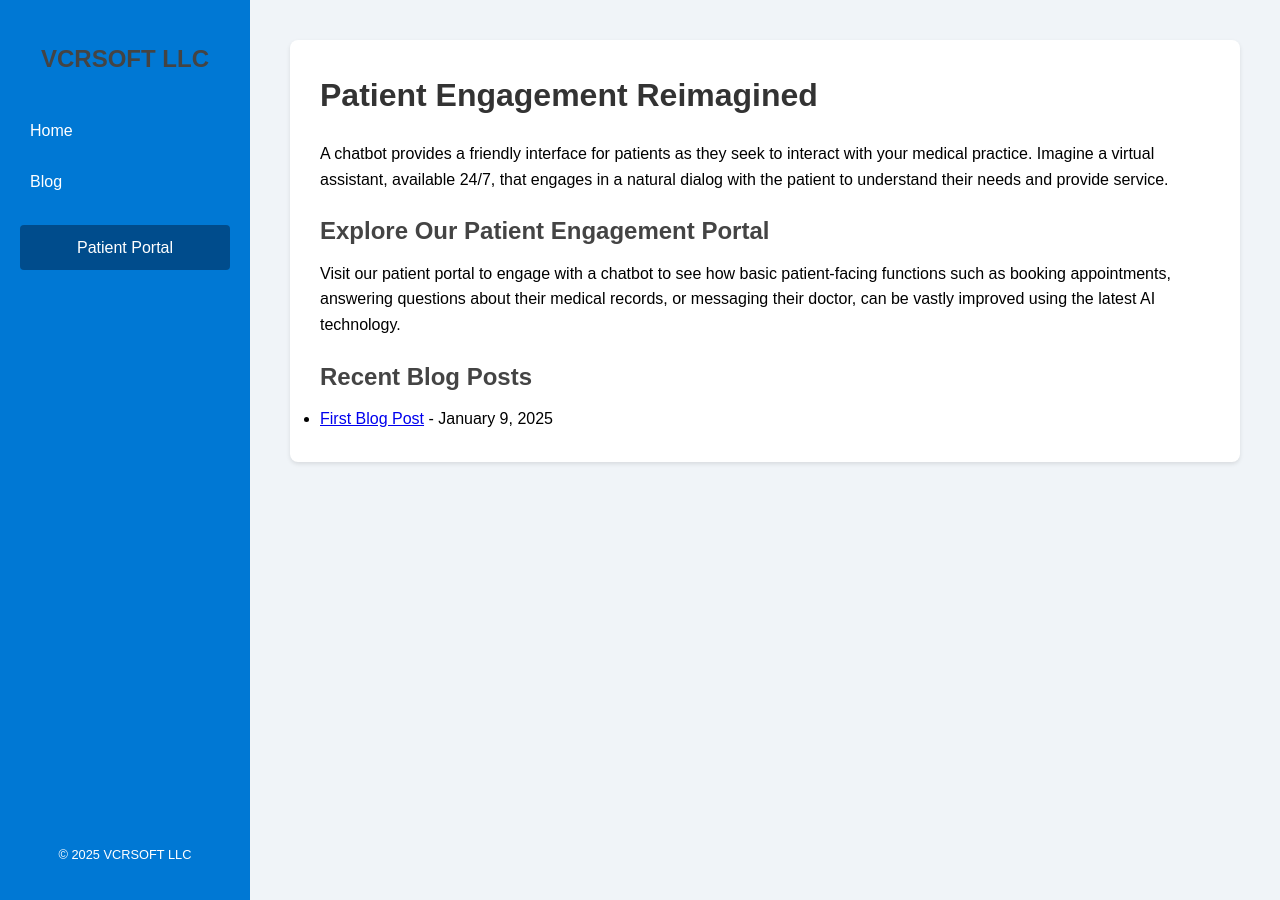
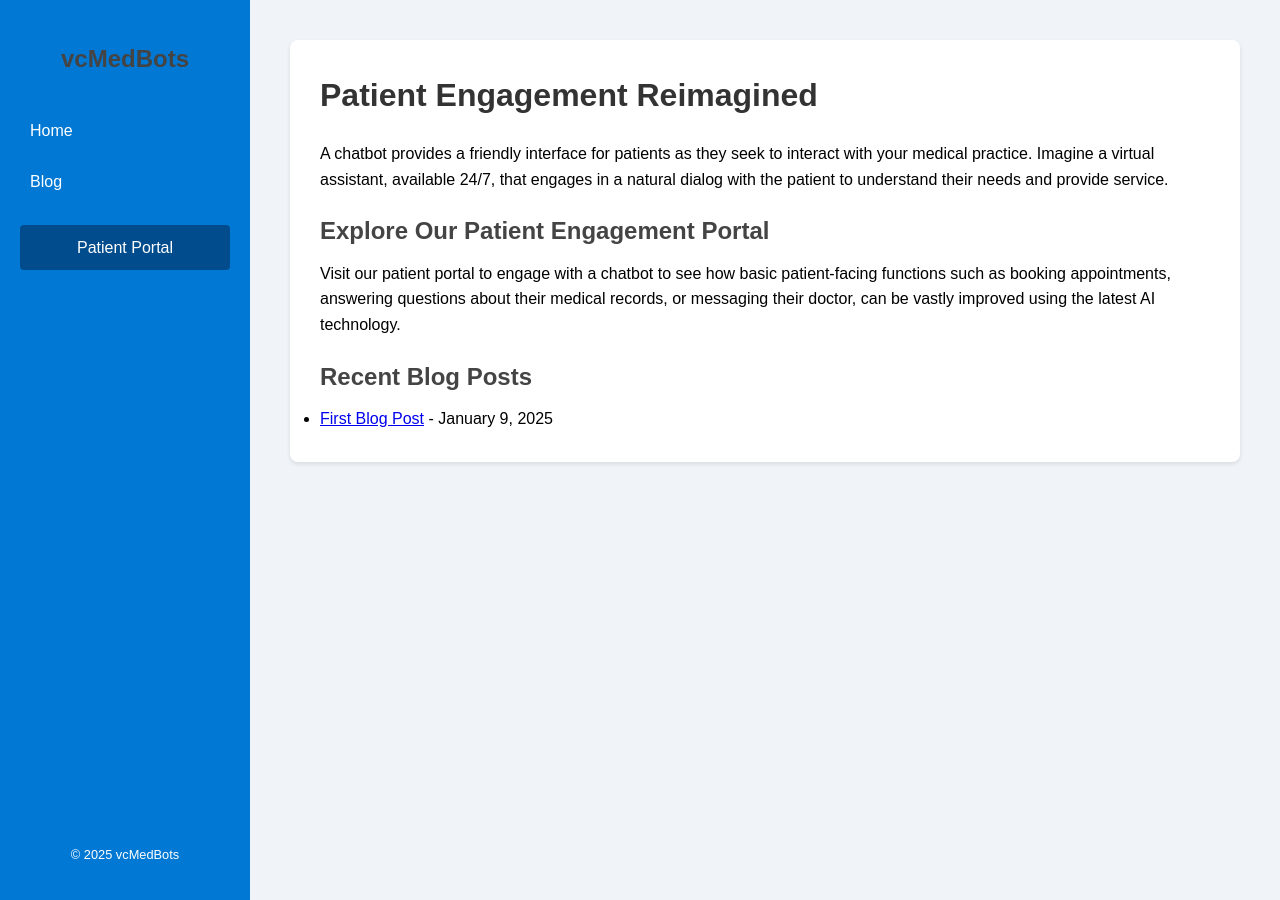
Before and after one commit to vcrsoft/vcrsoft.github.io, a Jekyll site: the page built from index.md, in a window 1280 px wide. Built offline with Jekyll 4.4.1, drawn with Linux system fonts in a browser that asks for light colours.

Commit message:
Update _config.yml

```diff
--- a/_config.yml
+++ b/_config.yml
@@ -1,5 +1,5 @@
-title: VCRSOFT LLC
-description: Patient Engagement Chatbots and Healthcare Solutions
+title: vcMedBots
+description: Patient Engagement Chatbots
 baseurl: ""
 url: "https://vcrsoft.github.io"
 markdown: kramdown
```
